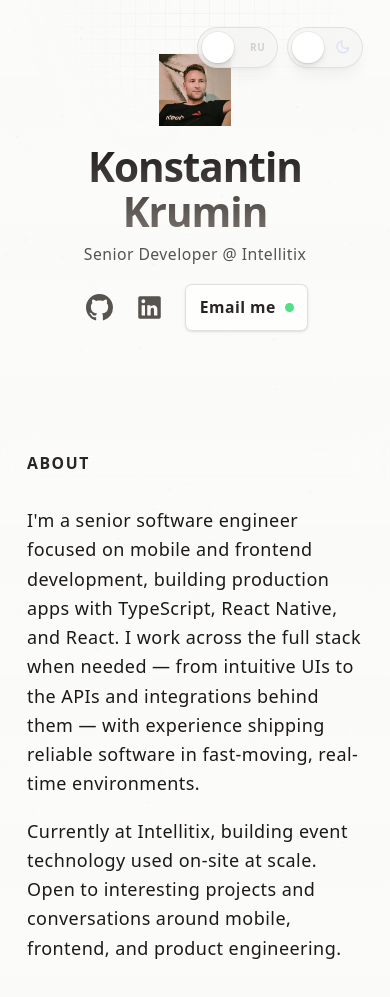
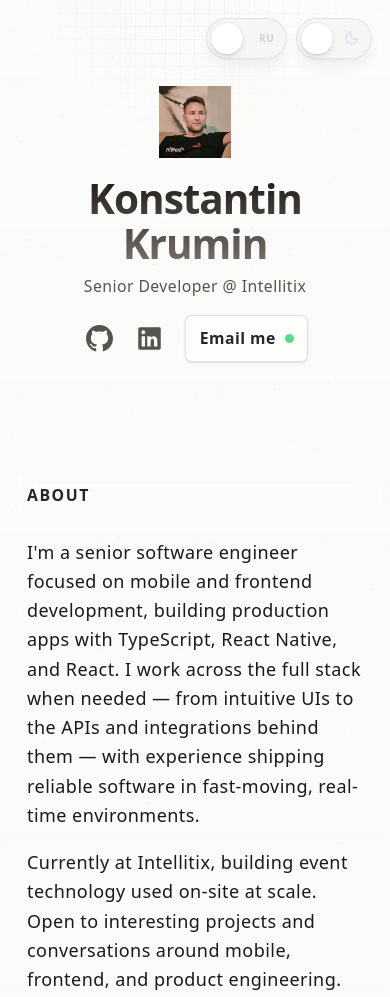
Before and after one commit to konstantinkrumin/portfolio, an Astro site: page / in a window 390 px wide. Shown: the top 997 px of the page. Built offline with nearby package versions, Linux system fonts and the light colour scheme; Astro itself is replaced by a stand-in of ours; animation ran at ten frames a second.

Commit message:
Fix overlap

```diff
--- a/src/components/language-toggle/index.astro
+++ b/src/components/language-toggle/index.astro
@@ -1,5 +1,5 @@
 <div
-  class="fixed right-6 top-6 z-50 flex items-center gap-2"
+  class="site-controls fixed right-4 top-4 z-50 flex items-center gap-2 lg:right-6 lg:top-6"
   aria-label="Site preferences"
 >
   <button
--- a/src/pages/index.astro
+++ b/src/pages/index.astro
@@ -14,7 +14,7 @@ const experience = getExperience(locale);
 <Layout title={content.meta.title} description={content.meta.description}>
   <div class="relative hero isolate z-10">
     <div
-      class="mx-auto min-h-screen max-w-screen-2xl px-6 py-12 font-sans md:px-12 md:py-20 lg:px-24 lg:py-0"
+      class="mx-auto min-h-screen max-w-screen-2xl px-6 pb-12 pt-[4.75rem] font-sans md:px-12 md:pb-20 md:pt-20 lg:px-24 lg:py-0"
     >
       <div class="lg:flex lg:justify-between lg:gap-4">
         <header
```
